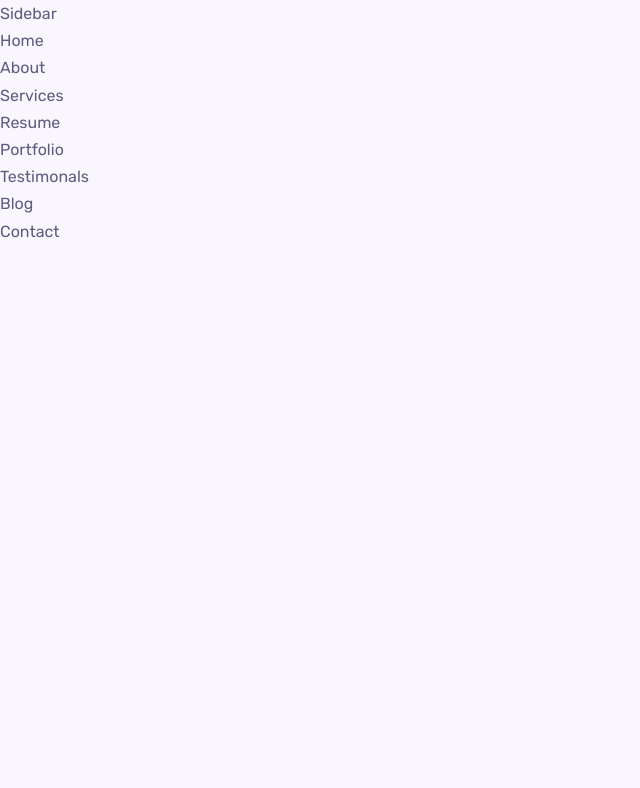
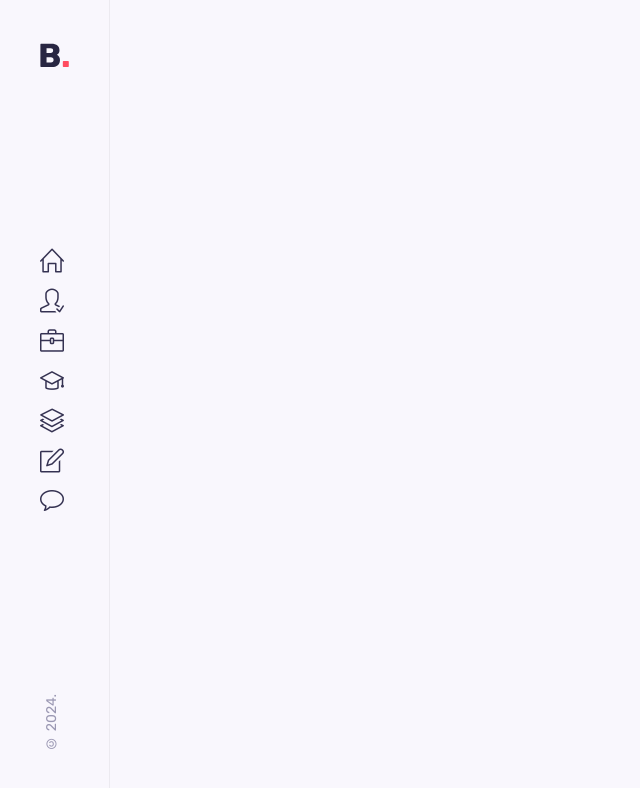
Before and after one commit to NethminiSandunika/my-react-portfolio, a React (Create React App) app: page / in a window 1280 px wide. Shown: the top 788 px of the page, without its empty margins (0-640 px from the left). Built offline with nearby package versions, Linux system fonts and the light colour scheme.

Commit message:
Finish the nav bar

```diff
--- a/src/App.css
+++ b/src/App.css
@@ -1,4 +1,37 @@
-.App {
+.main {
+  margin-left: 110px;
+}
+
+
+
+
+
+
+
+
+
+
+
+
+
+
+
+
+
+
+
+
+
+
+
+
+
+
+
+
+
+
+/*.App {
   text-align: center;
 }
 
@@ -35,4 +68,4 @@
   to {
     transform: rotate(360deg);
   }
-}
+}*/
--- a/src/components/sidebar/Sidebar.jsx
+++ b/src/components/sidebar/Sidebar.jsx
@@ -1,9 +1,74 @@
 import React from 'react';
 import "./sidebar.css";
+import Logo from "../../assets/logo.svg";
 
 const Sidebar = () => {
     return(
-        <div>Sidebar</div>
+        <aside className='aside'>
+            <a href='#home' className='nav__logo'>
+                <img src={Logo} alt=""/>
+            </a>
+
+            <nav className="nav">
+                <div className="nav__menu">
+                    <ul className="nav__list">
+                        <li className="nav__item">
+                            <a href="#home" className="nav__link">
+                                <li className="icon-home"></li>
+                            </a>
+                        </li>
+
+                        <li className="nav__item">
+                            <a href="#about" className="nav__link">
+                            <li className="icon-user-following"></li>
+                            </a>
+                        </li>
+
+                        <li className="nav__item">
+                            <a href="#services" className="nav__link">
+                            <li className="icon-briefcase"></li>
+                            </a>
+                        </li>
+
+                        <li className="nav__item">
+                            <a href="#resume" className="nav__link">
+                            <li className="icon-graduation"></li>
+                            </a>
+                        </li>
+
+                        <li className="nav__item">
+                            <a href="portfolio" className="nav__link">
+                            <li className="icon-layers"></li>
+                            </a>
+                        </li>
+
+                        <li className="nav__item">
+                            <a href="#blog" className="nav__link">
+                            <li className="icon-note"></li>
+                            </a>
+                        </li>
+
+                        <li className="nav__item">
+                            <a href="#contact" className="nav__link">
+                            <li className="icon-bubble"></li>
+                            </a>
+                        </li>
+
+
+
+
+                    </ul>
+
+                </div>
+
+            </nav>
+
+            <div className="nav__footer">
+                <span className="copyright">&copy; 2024.</span>
+
+            </div>
+
+        </aside>
     )
 }
 
--- a/src/components/sidebar/sidebar.css
+++ b/src/components/sidebar/sidebar.css
@@ -0,0 +1,33 @@
+.aside {
+    position: fixed;
+    left: 0;
+    top: 0;
+    background: var(--body-color);
+    border-right: 1px solid rgba(0, 0, 0, 0.05);
+    padding: 2.5rem;
+    width: 110px;
+    min-height: 100vh;
+    display: flex;
+    flex-direction: column;
+    justify-content: space-between;
+    z-index: 10;
+}
+
+.nav__list {
+    display: flex;
+    flex-direction: column;
+    row-gap: 1rem;
+}
+
+.nav__link {
+    font-size: 1.5rem;
+    color: var(--title-color);
+    font-weight: var(--font-bold);
+}
+
+.copyright {
+    color: hsl(245, 15%, 65%);
+    font-size: var(--small-font-size);
+    transform: rotate(-180deg);
+    writing-mode: vertical-rl;
+}
```
